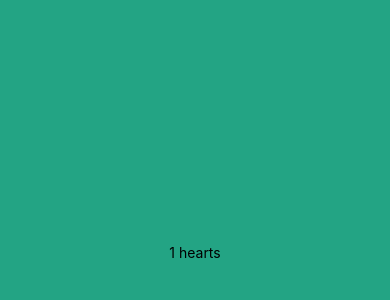
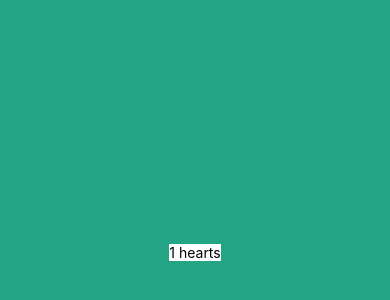
Before and after one commit to roblll/stringbet, a React Native app: screen / in a window 390 px wide. Shown: the part 170-470 px from the top of the page. Built offline with nearby package versions, Linux system fonts and the light colour scheme.

Commit message:
Update Card.tsx to add style

```diff
--- a/components/Card.tsx
+++ b/components/Card.tsx
@@ -1,5 +1,5 @@
 import React from 'react';
-import { View, Text } from 'react-native';
+import { View, Text, StyleSheet } from 'react-native';
 
 export type Props = {
   suit: string;
@@ -8,10 +8,18 @@ export type Props = {
 
 const Card: React.FC<Props> = ({ suit, rank }) => {
   return (
-    <View>
+    <View style={styles.container}>
       <Text>{rank} {suit}</Text>
     </View>
   )
 }
 
+const styles = StyleSheet.create({
+  container: {
+    backgroundColor: '#fff',
+    alignItems: 'center',
+    justifyContent: 'center',
+  },
+});
+
 export default Card;
```
